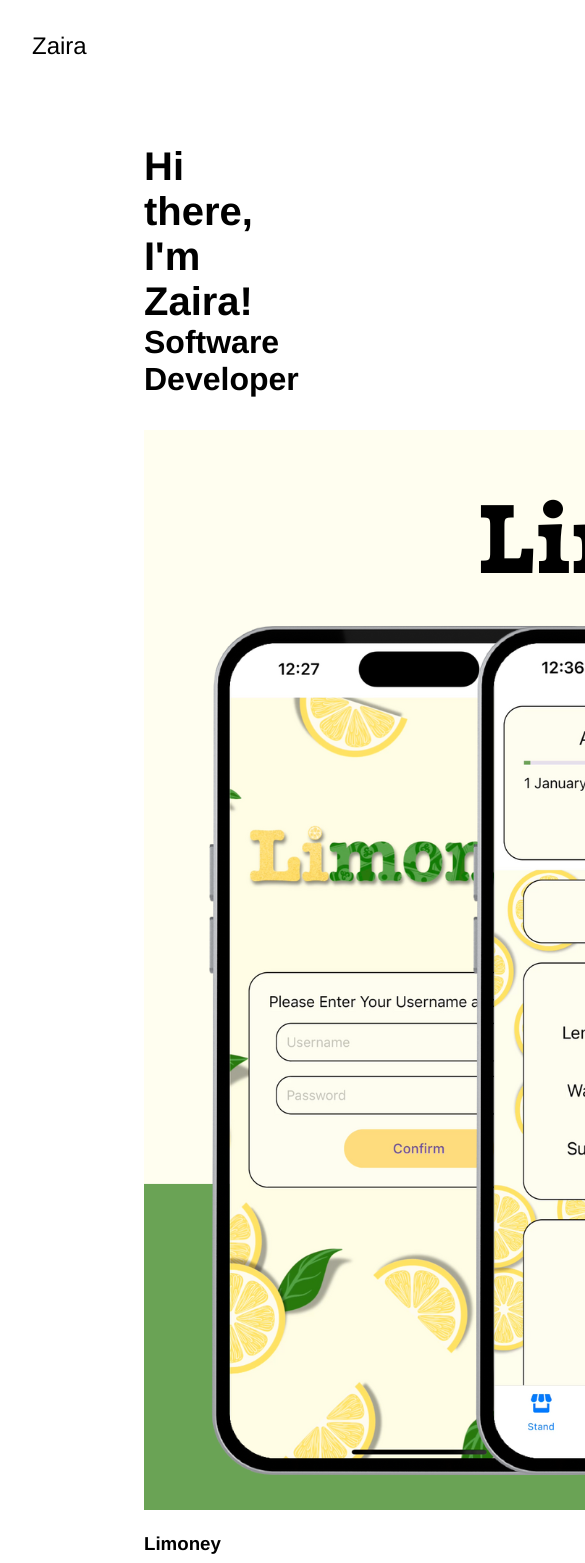
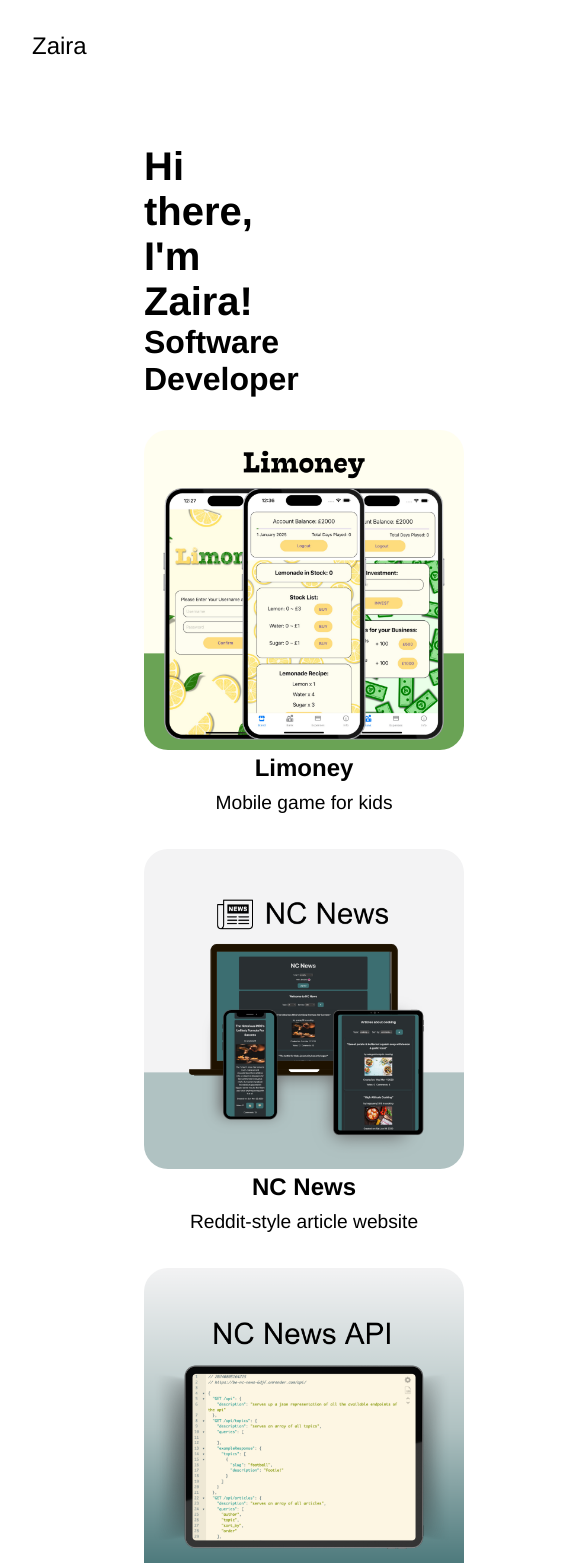
Before and after one commit to zairacodes/portfolio, a React (Vite) app: page / in a window 390 px wide. Shown: the top 1563 px of the page, 585 px wide, since content can reach past the window. Built offline with nearby package versions, Linux system fonts and the light colour scheme.

Commit message:
Update style of Projects component

```diff
--- /dev/null
+++ b/src/components/Homepage/Main/Projects/Projects.css
@@ -0,0 +1,66 @@
+.projects-container {
+	display: flex;
+	flex-wrap: wrap;
+	justify-content: space-between;
+}
+
+.projectcard-container {
+	margin-bottom: 6rem;
+    display: inline-block;
+    box-sizing: border-box;
+    width: 50%;
+    text-align: center;
+}
+
+.projectcard-container:nth-child(even) {
+    position: relative;
+    top: 12rem;
+}
+
+.projectcard-title, .projectcard-description {
+    margin: 0;
+    text-align: center;
+}
+
+.projectcard-title {
+    font-size: 1.5rem;
+    margin-bottom: 0.5rem;
+}
+
+.projectcard-description {
+    font-size: 1.2rem;
+    line-height: 1.4;
+}
+
+.projectcard-image {
+    height: auto;
+    max-height: 26rem;
+	border-radius: 24px;
+    object-fit: cover;
+}
+
+@media (max-width: 1150px) {
+    .projectcard-container {
+        margin-bottom: 4rem;
+        width: 100%;
+    }
+
+    .projectcard-container:nth-child(even) {
+        top: 0;
+    }
+}
+
+@media (max-width: 710px) {
+    .projectcard-container {
+        margin-bottom: 2rem;
+        width: 100%;
+    }
+
+    .projectcard-container:nth-child(even) {
+        top: 0;
+    }
+
+    .projectcard-image {
+        max-height: 20rem;
+    }
+}
--- a/src/components/Homepage/Main/Projects/Projects.jsx
+++ b/src/components/Homepage/Main/Projects/Projects.jsx
@@ -1,6 +1,7 @@
 import React from "react";
 import ProjectCard from "./ProjectCard";
 import projectsData from "../../../../assets/projects.json";
+import "./Projects.css";
 
 function Projects() {
   return (
```
